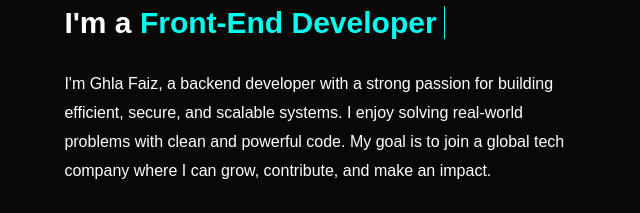
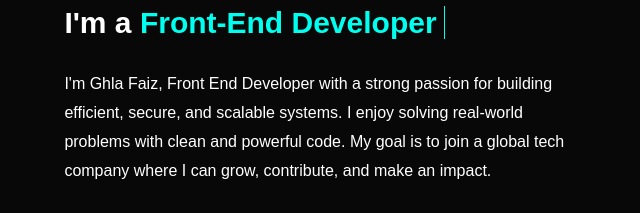
Before and after one commit to ghlafaiz/about-me, a plain HTML site: page index.html in a window 1280 px wide. Shown: the part 301-514 px from the top of the page, 38-678 px from the left. Drawn offline with nearby package versions, Linux system fonts and the light colour scheme; a script that the page names is missing.

Commit message:
Update index.html

```diff
--- a/index.html
+++ b/index.html
@@ -34,7 +34,7 @@
       <h1>Hi, it's <span>GHLA</span></h1>
       <h3 class="text-animate">I'm a <span></span></h3>
 
-      <p><p>I'm Ghla Faiz, a backend developer with a
+      <p><p>I'm Ghla Faiz, Front End Developer with a
         strong passion for building efficient, secure, and
         scalable systems. I enjoy solving real-world problems with
         clean and powerful code. My goal is to join a global tech company
```
